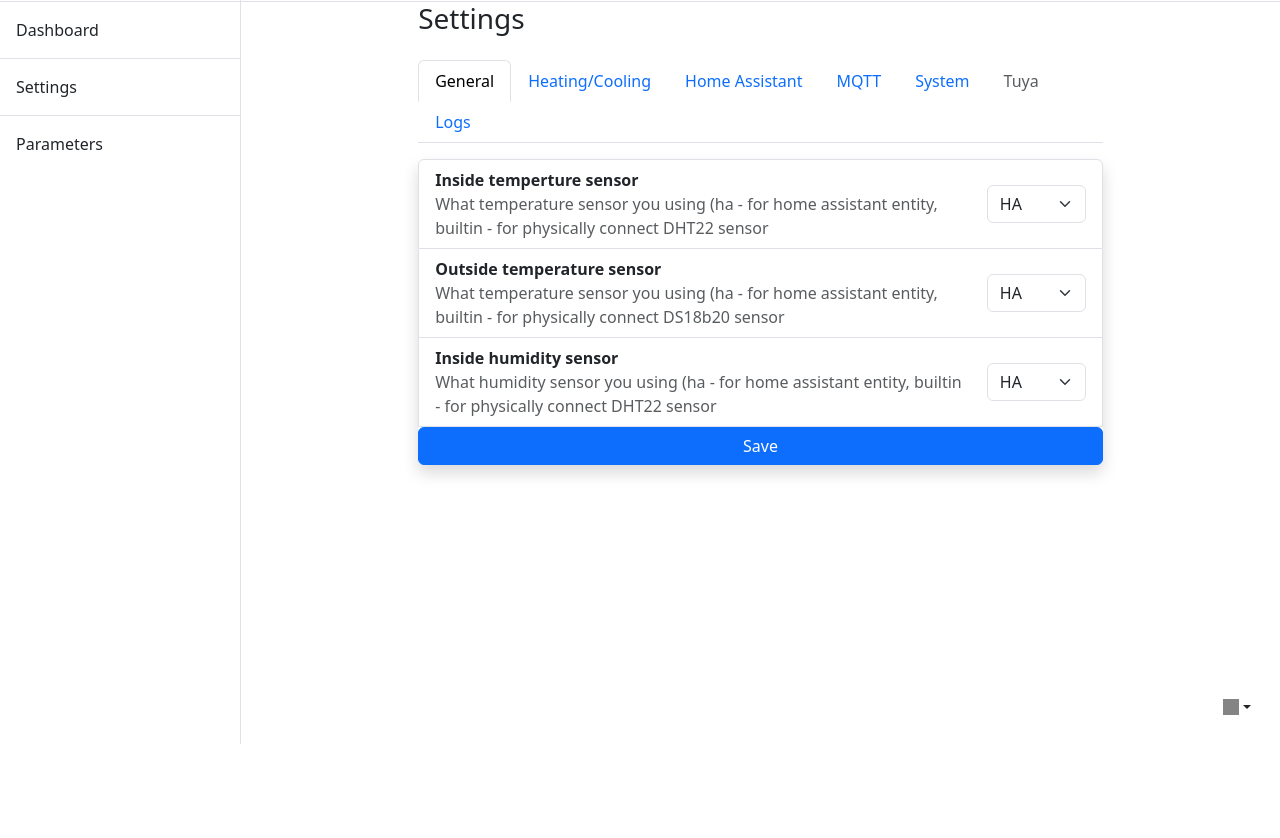
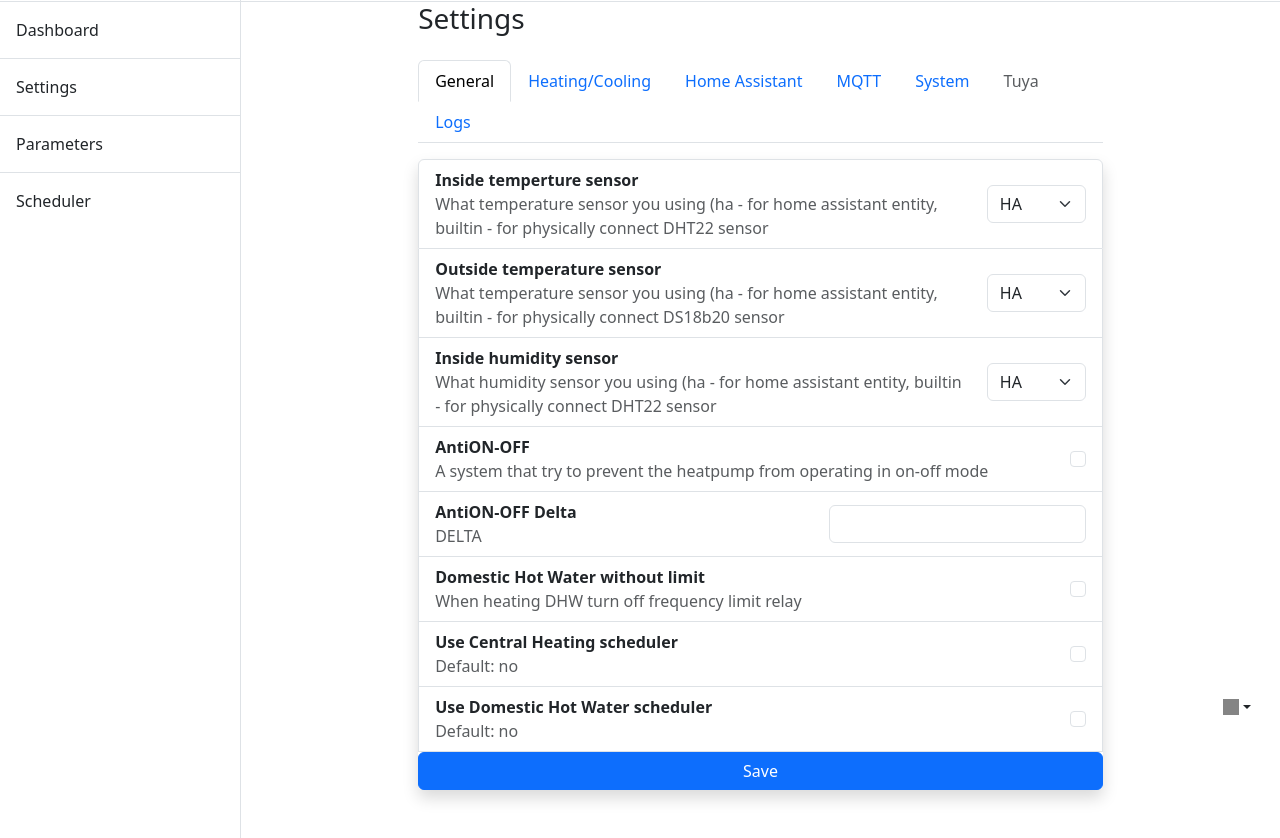
Before and after one commit to ktostam/HaierPi, a Flask app: template templates/settings.html in a window 1280 px wide. Shown: the part 56-894 px from the top of the page. Before the commit the page ends 800 px from the top, so only its background shows below. Run offline with Flask 2, Linux system fonts and the light colour scheme; the template is opened without the code that fills it: most values are stand-ins (such as "Sample title", 1, 10 or a date in 2020); parts of the project's set-up code (start-up, migrations or seed data) failed here and were passed over; some libraries are stand-ins or nearby versions.

Commit message:
Add AntiON-OFF function Add DHW without limit function Add Central Heating and Domestic Hot Water scheduler. Few minor fixes.

```diff
--- a/main.py
+++ b/main.py
@@ -1,12 +1,13 @@
 from flask_simplelogin import SimpleLogin,is_logged_in,login_required, get_username
 from werkzeug.security import check_password_hash, generate_password_hash
 from schedule import every, run_pending, get_jobs, clear, cancel_job
-from flask import Flask, render_template, request, jsonify, redirect
+from flask import Flask, render_template, request, jsonify, redirect, Markup
 from pymodbus.client.sync import ModbusSerialClient
 from w1thermsensor import W1ThermSensor, Sensor
 import paho.mqtt.client as mqtt
 from termcolor import colored
 from waitress import serve
+from datetime import datetime
 import HPi.GPIO as GPIO
 import configparser
 import subprocess
@@ -50,6 +51,11 @@ flimittemp = config['SETTINGS']['flimittemp']
 presetautochange = config['SETTINGS']['presetautochange']
 presetquiet = config['SETTINGS']['presetquiet']
 presetturbo = config['SETTINGS']['presetturbo']
+antionoff = config['SETTINGS']['antionoff']
+antionoffdelta = config['SETTINGS']['antionoffdelta']
+chscheduler = config['SETTINGS']['chscheduler']
+dhwscheduler = config['SETTINGS']['dhwscheduler']
+dhwwl = config['SETTINGS']['dhwwl']
 use_mqtt = config['MQTT']['mqtt']
 mqtt_broker_addr=config['MQTT']['address']
 mqtt_broker_port=config['MQTT']['port']
@@ -63,6 +69,7 @@ freqlimitpin=config['GPIO']['freqlimit']
 heatdemandpin=config['GPIO']['heatdemand']
 cooldemandpin=config['GPIO']['cooldemand']
 needrestart=0
+dead=0
 
 modbus =  ModbusSerialClient(method = "rtu", port=modbusdev,stopbits=1, bytesize=8, parity='E', baudrate=9600)
 ser = serial.Serial(port=modbusdev, baudrate = 9600, parity=serial.PARITY_EVEN,stopbits=serial.STOPBITS_ONE,bytesize=serial.EIGHTBITS,timeout=1)
@@ -78,13 +85,14 @@ GPIO.setup(freqlimitpin, GPIO.OUT) #freq limit
 GPIO.setup(heatdemandpin, GPIO.OUT) # heat demand
 GPIO.setup(cooldemandpin, GPIO.OUT) # cool demand
 
-statusmap=["intemp","outtemp","settemp","hcurve","dhw","tank","mode","humid","pch","pdhw","pcool", "theme"]
-mqtttop=["/intemp/state","/outtemp/state","/temperature/state","/heatcurve","/dhw/temperature/state","/dhw/curtemperature/state","/preset_mode/state","/humidity/state","/mode/state","/dhw/mode/state","/mode/state", "0"]
-status=['N.A.','N.A.',settemp,'N.A.','N.A.','N.A.','N.A.','N.A.','N.A.','N.A.','N.A.', 'light']
+statusmap=["intemp","outtemp","settemp","hcurve","dhw","tank","mode","humid","pch","pdhw","pcool", "theme", "tdts", "archerror", "compinfo", "fans", "tao", "twitwo", "pump", "threeway"]
+mqtttop=["/intemp/state","/outtemp/state","/temperature/state","/heatcurve","/dhw/temperature/state","/dhw/curtemperature/state","/preset_mode/state","/humidity/state","/mode/state","/dhw/mode/state","/mode/state", "0", "/details/tdts/state","/details/archerror/state","/details/compinfo/state","/details/fans/state","/details/tao/state","/details/twitwo/state","/details/pump/state","/details/threeway/state",]
+status=['N.A.','N.A.',settemp,'N.A.','N.A.','N.A.','N.A.','N.A.','N.A.','N.A.','N.A.', 'light', 'N.A.','N.A.','N.A.','N.A.','N.A.','N.A.','N.A.','N.A.']
 R101=[0,0,0,0,0,0]
 R141=[0,0,0,0,0,0,0,0,0,0,0,0,0,0,0,0]
 R201=[0]
 R241=[0,0,0,0,0,0,0,0,0,0,0,0,0,0,0,0,0,0,0,0,0,0]
+twicheck=[0,0]
 
 def handler(signum, frame):
     print(colored("\rCtrl-C - Closing... please wait, this can take a while.", 'red', attrs=["bold"]))
@@ -516,16 +524,16 @@ def curvecalc():
                 logging.info("turn off heat demand")
                 gpiocontrol("heatdemand", "0")
         status[statusmap.index("hcurve")]=heatcurve
-
-        if flimit == "auto":
-            if outsidetemp >= float(flimittemp):
-                logging.info("turn on freq limit")
-                gpiocontrol("freqlimit", "1")
-            elif outsidetemp <= float(flimittemp)+0.5:
-                logging.info("turn off freq limit")
-                gpiocontrol("freqlimit", "0")
-        logging.info(presetautochange)
-        logging.info(status[statusmap.index("mode")])
+        if dhwwl=="1" and compinfo[0] != 0 and threeway == "dhw":
+            logging.info("dont change flimit in DHW mode")
+        else:
+            if flimit == "auto":
+                if outsidetemp >= float(flimittemp):
+                    logging.info("turn on freq limit")
+                    gpiocontrol("freqlimit", "1")
+                elif outsidetemp <= float(flimittemp)+0.5:
+                    logging.info("turn off freq limit")
+                    gpiocontrol("freqlimit", "0")
         if presetautochange == "auto":
             mode=status[statusmap.index("mode")]
             if outsidetemp >= float(presetquiet) and mode != "quiet":
@@ -560,7 +568,7 @@ def getparams():
     isr141=1
     while (isr241):
         if (len(R241) == 22):
-            logging.info(R241)
+            #logging.info(R241)
             tdts=PyHaier.GetTdTs(R241)
             archerror=PyHaier.GetArchError(R241)
             compinfo=PyHaier.GetCompInfo(R241)
@@ -569,7 +577,7 @@ def getparams():
             isr241=0
     while (isr141):
         if (len(R141) == 16):
-            logging.info(R141)
+            #logging.info(R141)
             twitwo = PyHaier.GetTwiTwo(R141)
             pump=PyHaier.GetPump(R141)
             threeway=PyHaier.Get3way(R141)
@@ -699,19 +707,162 @@ def ischanged(old, new):
             else:
                 client.publish(mqtt_topic + mqtttop[statusmap.index(old)], str(new))
 
+def deltacheck(temps):
+    if antionoff == '1':
+        global twicheck
+        if twicheck[0] == 0:
+            twicheck=[temps, time.time(),temps,time.time()]
+            logging.info(twicheck)
+        else:
+            newtime=time.time()
+            if newtime - twicheck[1] >= 300:
+                delta=temps[0]-twicheck[0][0]
+                logging.info("Delta:"+str(delta))
+                if delta>=float(antionoffdelta):
+                    logging.info("AntiON-OFF: "+str(delta)+", more then: "+antionoffdelta+". Changing mode to lower if possible")
+                    mode=status[statusmap.index("mode")]
+                    flimiton=GPIO.input(freqlimitpin)
+                    logging.info("AntiON-OFF: current mode - "+str(mode))
+                    if mode == "turbo":
+                        logging.info("AntiON-OFF: changing mode to: ECO")
+                        response=presetchange("eco")
+                    elif mode == "eco":
+                        logging.info("AntiON-OFF: changing mode to: quiet")
+                        response=presetchange("wuiet")
+                    elif mode == "quiet":
+                        logging.info("AntiON-OFF: mode in lowest setting, turn on frequency limit relay")
+                        gpiocontrol("freqlimit", "1")
+                    elif mode == "quiet" and flimiton == "1":
+                        logging.info("AntiON-OFF: mode in lowest setting, frequency limit is already ON. I can't do anything else :(")
+                else:
+                    logging.info("AntiON-OFF: "+str(delta)+", no need to change mode")
+                twicheck[0]=temps
+                twicheck[1]=newtime
+
+def schedule_write(which, data):
+    if which == "ch":
+        try:
+            f = open("schedule_ch.json", "w")
+            f.write(data)
+            f.close()
+            msg = "Central Heating chedule saved"
+            state = "success"
+            return msg, state
+        except:
+            msg = "ERROR: Central Heating not saved"
+            state = "error"
+            return msg, state
+    if which == "dhw":
+        logging.info("okokok")
+        try:
+            f = open("schedule_dhw.json", "w")
+            f.write(data)
+            f.close()
+            msg = "Domestic Hot Water chedule saved"
+            state = "success"
+            return msg, state
+        except:
+            msg = "ERROR: Domestic Hot Water not saved"
+            state = "error"
+            return msg, state
+
+def scheduler():
+    if chscheduler == "1":
+        f=open('schedule_ch.json', 'r')
+        data = json.load(f)
+        now=datetime.now().strftime("%H:%M")
+        weekday=datetime.weekday(datetime.now())
+        pch=status[statusmap.index("pch")]
+        schedulestart=[]
+        for x in range(len(data[weekday]['periods'])):
+            y=x-1
+            start=data[weekday]['periods'][y]['start']
+            end=data[weekday]['periods'][y]['end']
+            if end >= now >= start:
+                if pch == 'off':
+                    schedulestart.append('on')
+                else:
+                    schedulestart.append('aon')
+            else:
+                if pch == 'on':
+                    schedulestart.append('off')
+                else:
+                    schedulestart.append('aoff')
+        if 'on' in schedulestart:
+            logging.info("Scheduler: START CH")
+            statechange("pch", "on", "1")
+        elif 'aon' in schedulestart:
+            logging.info("Scheduler: CH ALREADY ON")
+        elif 'aoff' in schedulestart:
+            logging.info("Scheduler: CH ALREADY OFF")
+        else:
+            logging.info("Scheduler: STOP CH")
+            statechange("pch", "off", "1")
+    if dhwscheduler == "1":
+        f=open('schedule_dhw.json', 'r')
+        data = json.load(f)
+        now=datetime.now().strftime("%H:%M")
+        weekday=datetime.weekday(datetime.now())
+        pdhw=status[statusmap.index("pdhw")]
+        schedulestart=[]
+        for x in range(len(data[weekday]['periods'])):
+            y=x-1
+            start=data[weekday]['periods'][y]['start']
+            end=data[weekday]['periods'][y]['end']
+            if end >= now >= start:
+                if pdhw == 'off':
+                    schedulestart.append('on')
+                else:
+                    schedulestart.append('aon')
+            else:
+                if pdhw == 'on':
+                    schedulestart.append('off')
+                else:
+                    schedulestart.append('aoff')
+        if 'on' in schedulestart:
+            logging.info("Scheduler: START DHW")
+            statechange("pdhw", "on", "1")
+        elif 'aon' in schedulestart:
+            logging.info("Scheduler: DHW ALREADY ON")
+        elif 'aoff' in schedulestart:
+            logging.info("Scheduler: DHW ALREADY OFF")
+        else:
+            logging.info("Scheduler: STOP DHW")
+            statechange("pdhw", "off", "1")
+
+
 #Reading parameters
 def GetParameters():
     global R101
     global R141
     global R201
+    global R241
     if len(R141) == 16:
-        tank=PyHaier.GetDHWCurTemp(R141)
+        tank = PyHaier.GetDHWCurTemp(R141)
+        twitwo = PyHaier.GetTwiTwo(R141)
+        pump=PyHaier.GetPump(R141)
+        threeway=PyHaier.Get3way(R141)
         #status[statusmap.index("tank")] = tank
         ischanged("tank", tank)
+        ischanged("twitwo", twitwo)
+        ischanged("pump", pump)
+        ischanged("threeway", threeway)
+        deltacheck(twitwo)
     if len(R201) == 1:
         mode=PyHaier.GetMode(R201)
         #status[statusmap.index("mode")] = mode
         ischanged("mode", mode)
+    if len(R241) == 22:
+        tdts=PyHaier.GetTdTs(R241)
+        archerror=PyHaier.GetArchError(R241)
+        compinfo=PyHaier.GetCompInfo(R241)
+        fans=PyHaier.GetFanRpm(R241)
+        tao=PyHaier.GetTao(R241)
+        ischanged("tdts", tdts)
+        ischanged("archerror", archerror)
+        ischanged("compinfo", compinfo)
+        ischanged("fans", fans)
+        ischanged("tao", tao)
     if len(R101) == 6:
         dhw=PyHaier.GetDHWTemp(R101)
         #status[statusmap.index("dhw")] = dhw
@@ -750,6 +901,10 @@ def GetParameters():
     ischanged("intemp", GetInsideTemp(insidetemp))
     ischanged("outtemp", GetOutsideTemp(outsidetemp))
     ischanged("humid", GetHumidity(humidity))
+    scheduler()
+    if dhwwl=="1" and compinfo[0] != 0 and threeway == "dhw":
+        gpiocontrol("freqlimit", "0")
+
     #status[statusmap.index("intemp")] = GetInsideTemp(insidetemp)
     #status[statusmap.index("outtemp")] = GetOutsideTemp(outsidetemp)
     #status[statusmap.index("humid")] = GetHumidity(humidity)
@@ -836,6 +991,11 @@ def settings():
     presetautochange = config['SETTINGS']['presetautochange']
     presetquiet = config['SETTINGS']['presetquiet']
     presetturbo = config['SETTINGS']['presetturbo']
+    antionoff = config['SETTINGS']['antionoff']
+    antionoffdelta = config['SETTINGS']['antionoffdelta']
+    chscheduler = config['SETTINGS']['chscheduler']
+    dhwscheduler = config['SETTINGS']['dhwscheduler']
+    dhwwl = config['SETTINGS']['dhwwl']
     modbuspin=config['GPIO']['modbus']
     freqlimitpin=config['GPIO']['freqlimit']
     heatdemandpin=config['GPIO']['heatdemand']
@@ -857,8 +1017,22 @@ def settings():
 @app.route('/parameters', methods=['GET','POST'])
 @login_required
 def parameters():
-    theme = status[statusmap.index("theme")]
     return  render_template('parameters.html')
+
+@app.route('/scheduler', methods=['GET','POST'])
+@login_required
+def scheduler_route():
+    if request.method == 'POST':
+        if "schedulech" in request.form:
+            msg, state = schedule_write('ch', request.form['schedulech'])
+            return jsonify(msg=msg, state=state)
+        if "scheduledhw" in request.form:
+            msg, state = schedule_write('dhw', request.form['scheduledhw'])
+            return jsonify(msg=msg, state=state)
+
+    schedule1 = open("schedule_ch.json", "r")
+    schedule2 = open("schedule_dhw.json", "r")
+    return  render_template('scheduler.html', ch=Markup(schedule1.read()), dhw=Markup(schedule2.read()))
 
 @app.route('/statechange', methods=['POST'])
 @login_required
@@ -949,9 +1123,12 @@ def connect_mqtt():
     client.loop_forever()  # Start networking daemon
 
 def threads_check():
+    global dead
     while True:
         if not bg_thread.is_alive():
-            logging.error("Background thread DEAD")
+            if dead == 0:
+                logging.error("Background thread DEAD")
+                dead = 1
         elif not serial_thread.is_alive():
             logging.error("Serial Thread DEAD")
         elif use_mqtt == "1":
--- a/requirements.txt
+++ b/requirements.txt
@@ -1,6 +1,6 @@
 Flask==2.2.3
 paho-mqtt==1.6.1
-PyHaier==0.2.8
+PyHaier==0.3.0
 pymodbus==2.5.3
 pyserial==3.5
 requests==2.28.2
--- /dev/null
+++ b/schedule_ch.json
@@ -0,0 +1 @@
+[{"day":0,"periods":[]},{"day":1,"periods":[]},{"day":2,"periods":[]},{"day":3,"periods":[]},{"day":4,"periods":[]},{"day":5,"periods":[]},{"day":6,"periods":[]}]
--- /dev/null
+++ b/schedule_dhw.json
@@ -0,0 +1 @@
+[{"day":0,"periods":[]},{"day":1,"periods":[]},{"day":2,"periods":[]},{"day":3,"periods":[]},{"day":4,"periods":[]},{"day":5,"periods":[]},{"day":6,"periods":[]}]
--- a/templates/base.html
+++ b/templates/base.html
@@ -118,6 +118,7 @@
                     <a class="list-group-item list-group-item-action p-3" href="/">Dashboard</a>
                     <a class="list-group-item list-group-item-action p-3" href="/settings">Settings</a>
 		    <a class="list-group-item list-group-item-action p-3" href="/parameters">Parameters</a>
+		    <a class="list-group-item list-group-item-action p-3" href="/scheduler">Scheduler</a>
                 </div>
                 {% if is_logged_in() %}
                 <div class="dropdown p-3">
--- a/templates/settings.html
+++ b/templates/settings.html
@@ -153,6 +153,80 @@ window.onload = onloadsave;
                             </div>
                         </div>
                     </div>
+		    <div class="list-group-item">
+                        <div class="row align-items-center">
+                            <div class="col">
+                                <strong class="mb-0">AntiON-OFF</strong>
+				<p class="text-muted mb-0">A system that try to prevent the heatpump from operating in on-off mode</p>
+                            </div>
+                            <div class="col-auto">
+                                <div class="custom-control custom-switch">
+					<input type="hidden" id="antionoff_hidden" value="{{ antionoff }}" name="SETTINGS$antionoff">
+                                          <input type="checkbox" class="form-check-input" id="antionoff" value="1" onclick="this.previousSibling.previousSibling.value=1-this.previousSibling.previousSibling.value" aria-describedby="antionoff" {%if antionoff == '1' %} checked {% endif %}>
+                                    <span class="custom-control-label"></span>
+                                </div>
+                            </div>
+                        </div>
+                    </div>
+                    <div class="list-group-item">
+                        <div class="row align-items-center">
+                            <div class="col">
+                                <strong class="mb-0">AntiON-OFF Delta</strong>
+                                <p class="text-muted mb-0">DELTA</p>
+                            </div>
+                            <div class="col-auto">
+                                <div class="custom-control custom-switch">
+                                    <input type="number" class="form-control" id="antionoffdelta" name="SETTINGS$antionoffdelta" aria-describedby="antionoffdelta" value="{{ antionoffdelta }}">
+                                    <span class="custom-control-label"></span>
+                                </div>
+                            </div>
+                        </div>
+                    </div>
+		    <div class="list-group-item">
+                        <div class="row align-items-center">
+                            <div class="col">
+                                <strong class="mb-0">Domestic Hot Water without limit</strong>
+                                <p class="text-muted mb-0">When heating DHW turn off frequency limit relay</p>
+                            </div>
+                            <div class="col-auto">
+                                <div class="custom-control custom-switch">
+                                        <input type="hidden" id="dhwwl_hidden" value="{{ dhwwl }}" name="SETTINGS$dhwwl">
+                                          <input type="checkbox" class="form-check-input" id="dhwwl" value="1" onclick="this.previousSibling.previousSibling.value=1-this.previousSibling.previousSibling.value" aria-describedby="dhwwl" {%if dhwwl == '1' %} checked {% endif %}>
+                                    <span class="custom-control-label"></span>
+                                </div>
+                            </div>
+                        </div>
+                    </div>
+                    <div class="list-group-item">
+                        <div class="row align-items-center">
+                            <div class="col">
+                                <strong class="mb-0">Use Central Heating scheduler</strong>
+                                <p class="text-muted mb-0">Default: no</p>
+                            </div>
+                            <div class="col-auto">
+                                <div class="custom-control custom-switch">
+					<input type="hidden" id="chscheduler_hidden" value="{{ chscheduler }}" name="SETTINGS$chscheduler">
+                                          <input type="checkbox" class="form-check-input" id="chscheduler" value="1" onclick="this.previousSibling.previousSibling.value=1-this.previousSibling.previousSibling.value" aria-describedby="chscheduler" {%if chscheduler == '1' %} checked {% endif %}>
+                                    <span class="custom-control-label"></span>
+                                </div>
+                            </div>
+                        </div>
+                    </div>
+                    <div class="list-group-item">
+                        <div class="row align-items-center">
+                            <div class="col">
+                                <strong class="mb-0">Use Domestic Hot Water scheduler</strong>
+                                <p class="text-muted mb-0">Default: no</p>
+                            </div>
+                            <div class="col-auto">
+                                <div class="custom-control custom-switch">
+                                        <input type="hidden" id="dhwscheduler_hidden" value="{{ dhwscheduler }}" name="SETTINGS$dhwscheduler">
+                                          <input type="checkbox" class="form-check-input" id="dhwscheduler" value="1" onclick="this.previousSibling.previousSibling.value=1-this.previousSibling.previousSibling.value" aria-describedby="dhwscheduler" {%if dhwscheduler == '1' %} checked {% endif %}>
+                                    <span class="custom-control-label"></span>
+                                </div>
+                            </div>
+                        </div>
+                    </div>
 		    <button type="submit" class="btn btn-primary">Save</button></form>
                     </div>
                 </div>
@@ -264,7 +338,7 @@ window.onload = onloadsave;
                             </div>
                             <div class="col-auto">
                                 <div class="custom-control custom-switch">
-                                    <input type="number" class="form-control" id="timeout" name="MAIN$heizfreq" aria-describedby="timeout" value="{{ timeout }}">
+                                    <input type="number" class="form-control" id="timeout" name="DEFAULT$heizfreq" aria-describedby="timeout" value="{{ timeout }}">
                                     <span class="custom-control-label"></span>
                                 </div>
                             </div>
@@ -338,7 +412,7 @@ window.onload = onloadsave;
                         <div class="row align-items-center">
                             <div class="col">
                                 <strong class="mb-0">Home Assistant address</strong>
-                                <p class="text-muted mb-0">Home assistant IP or domainname address including http:// or https://</p>
+                                <p class="text-muted mb-0">Home assistant IP or domainname address</p>
                             </div>
 			    <div class="col-auto"><form method="POST">
                                 <div class="custom-control custom-switch">
@@ -519,7 +593,7 @@ window.onload = onloadsave;
                             </div>
                             <div class="col-auto">
                                 <div class="custom-control custom-switch">
-                                    <input type="text" class="form-control" id="bindaddr" name="MAIN$bindaddress" aria-describedby="bindaddr" value="{{ bindaddr }}">
+                                    <input type="text" class="form-control" id="bindaddr" name="DEFAULT$bindaddress" aria-describedby="bindaddr" value="{{ bindaddr }}">
                                     <span class="custom-control-label"></span>
                                 </div>
                             </div>
@@ -533,7 +607,7 @@ window.onload = onloadsave;
                             </div>
                             <div class="col-auto">
                                 <div class="custom-control custom-switch">
-                                    <input type="text" class="form-control" id="bindport" name="MAIN$bindport" aria-describedby="bindport" value="{{ bindport }}">
+                                    <input type="text" class="form-control" id="bindport" name="DEFAULT$bindport" aria-describedby="bindport" value="{{ bindport }}">
                                     <span class="custom-control-label"></span>
                                 </div>
                             </div>
@@ -546,7 +620,7 @@ window.onload = onloadsave;
                             </div>
                             <div class="col-auto">
                                 <div class="custom-control custom-switch">
-                                    <input type="text" class="form-control" id="modbusdev" name="MAIN$modbusdev" aria-describedby="modbusdev" value="{{ modbusdev }}">
+                                    <input type="text" class="form-control" id="modbusdev" name="DEFAULT$modbusdev" aria-describedby="modbusdev" value="{{ modbusdev }}">
                                     <span class="custom-control-label"></span>
                                 </div>
                             </div>
--- a/update.py
+++ b/update.py
@@ -59,7 +59,7 @@ if status == 'inactive':
         shutil.rmtree('/opt/haier.back')
     except FileNotFoundError:
         print("/opt/haier.back not exist")
-    subprocess.check_call(['/opt/haier/env/bin/pip', 'install', '-r', '/opt/haierupdate/requirements.txt'])
+    subprocess.check_call(['/opt/haier/env/bin/pip', 'install', '--upgrade', '-r', '/opt/haierupdate/requirements.txt'])
     configold='/opt/haier/config.ini'
     confignew='/opt/haierupdate/config.ini'
     compare_and_update_config_files(configold, confignew)
```
Also changed, not shown: config.ini (+12 -0 lines), templates/parameters.html (+14 -6 lines), templates/scheduler.html (added, +120 -0 lines).
